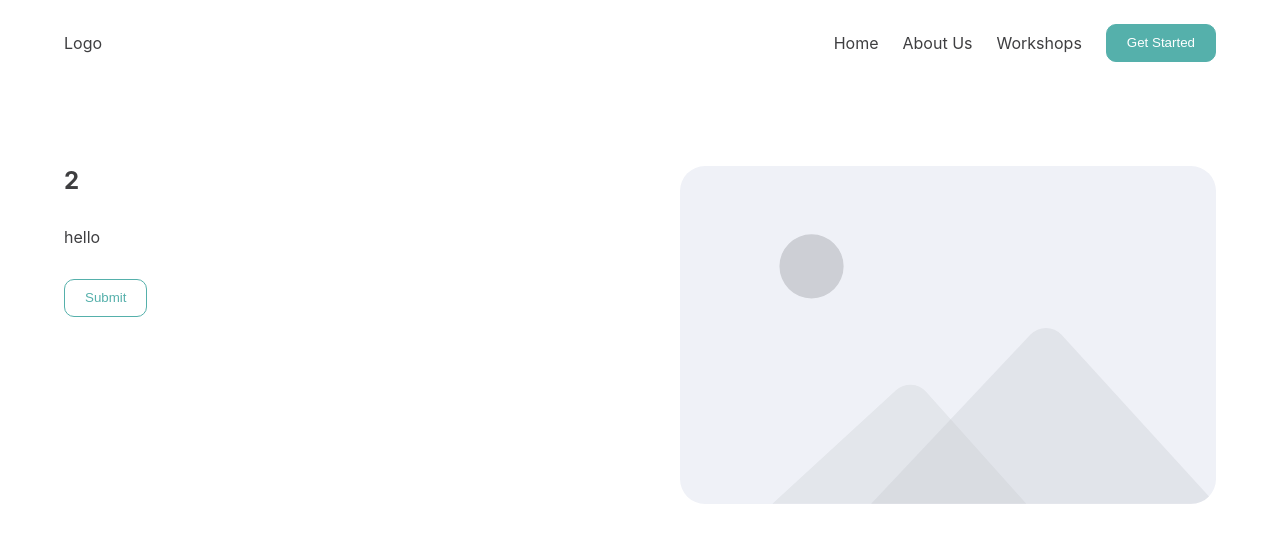
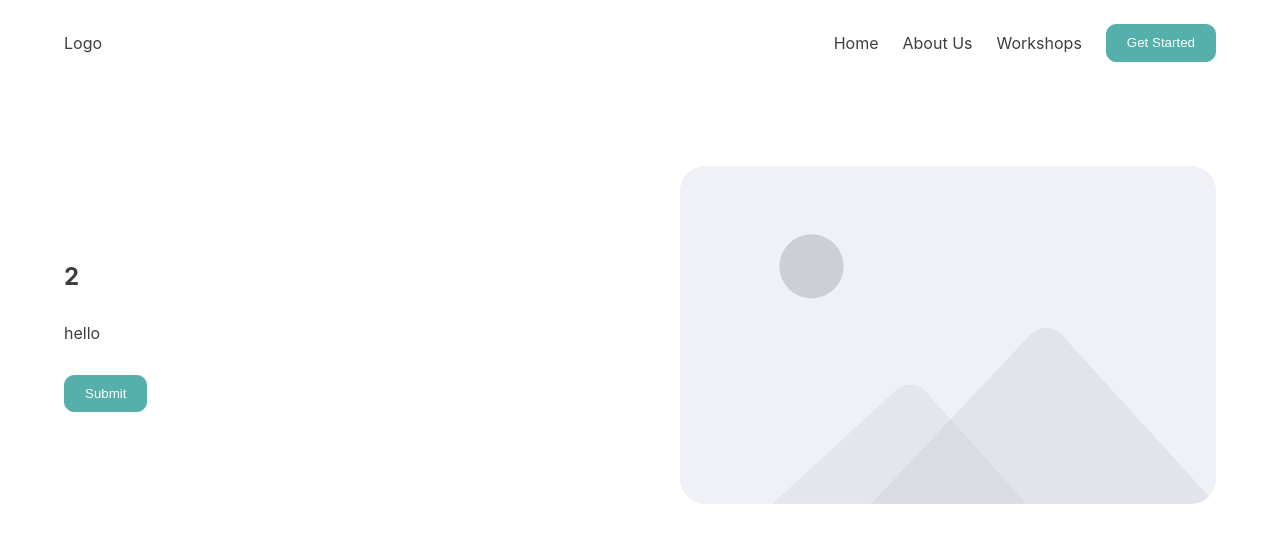
Before and after one commit to SheCodesAus/she-codes-group-project-frontend-fullstack-pancake, a React (Create React App) app: page / in a window 1280 px wide. Shown: the top 558 px of the page. Built offline with nearby package versions, Linux system fonts and the light colour scheme.

Commit message:
Prettier only

```diff
--- a/src/components/common/TwoColumn/index.jsx
+++ b/src/components/common/TwoColumn/index.jsx
@@ -1,22 +1,30 @@
-import React from "react"
-import Container from "../Container"
-import CTAButton from "../CTAButton"
-import { Link, useNavigate } from "react-router-dom";
-import "./twocolumn.css"
+import React from "react";
+import CTAButton from "../CTAButton";
+import { Link } from "react-router-dom";
+import "./twocolumn.css";
 
-export default function TwoColumn({ heading, paragraph, button, image, link, direction }) {
+export default function TwoColumn({
+  heading,
+  paragraph,
+  button,
+  image,
+  link,
+  direction,
+}) {
   return (
-        <div className={`columnContainer ${direction === "reverse" ? "reverse" : ""}`}>
-            <div className='columnText'>
+    <div
+      className={`columnContainer ${direction === "reverse" ? "reverse" : ""}`}
+    >
+      <div className="columnText">
         <h2>{heading}</h2>
         <p>{paragraph}</p>
-                <Link to={link}><CTAButton>{button}</CTAButton></Link>
-
-
+        <Link to={link}>
+          <CTAButton variant="primary">{button}</CTAButton>
+        </Link>
       </div>
-            <div className='columnImage'>
-                <img src={image}></img>
+      <div className="columnImage">
+        <img src={image} alt={heading} />
       </div>
-        </ div>
+    </div>
   );
 }
--- a/src/components/common/TwoColumn/twocolumn.css
+++ b/src/components/common/TwoColumn/twocolumn.css
@@ -1,9 +1,9 @@
 .columnContainer {
   display: flex;
   flex-direction: column;
+  align-items: center;
   gap: 5rem;
   width: 100%;
-
 }
 
 .columnText {
@@ -11,15 +11,11 @@
   flex-direction: column;
   gap: 2rem;
   width: 50%;
-
 }
 
 .columnImage {
-
   width: 50%;
   border-radius: 25px;
-
-
 }
 
 .columnImage img {
@@ -34,9 +30,8 @@
 @media (min-width: 720px) {
   .columnContainer {
     flex-direction: row;
-
   }
-   .reverse{
-       flex-direction:row-reverse;
+  .reverse {
+    flex-direction: row-reverse;
   }
 }
```
Lines whose indentation alone changed are shown as unchanged.
